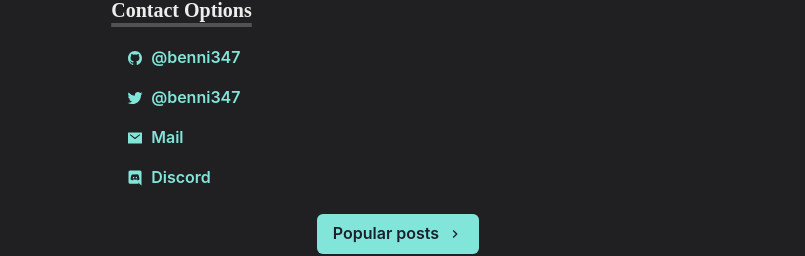
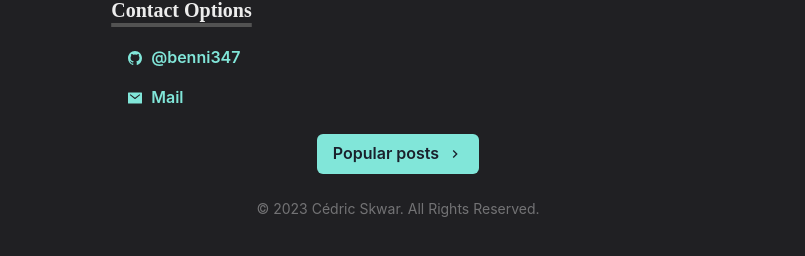
Before and after one commit to benni347/portfolio, a Next.js app: page / in a window 1280 px wide. Shown: the part 640-896 px from the top of the page, without its empty margins (242-1047 px from the left). Built offline with nearby package versions, Linux system fonts and the light colour scheme.

Commit message:
Removed old Contact Links

```diff
--- a/pages/index.js
+++ b/pages/index.js
@@ -134,21 +134,7 @@ const Page = () => {
                         </ListItem>
                         <ListItem>
                             <Link
-                                href="https://twitter.com/benni347"
-                                target="_blank"
-                            >
-                                <Button
-                                    variant="ghost"
-                                    colorScheme="teal"
-                                    leftIcon={<Icon as={IoLogoTwitter} />}
-                                >
-                                    @benni347
-                                </Button>
-                            </Link>
-                        </ListItem>
-                        <ListItem>
-                            <Link
-                                href="mailto:cdrc+portfolio@skwar.me"
+                                href="mailto:cdrc+portfolio@5y5.one"
                                 target="_blank"
                             >
                                 <Button
@@ -157,20 +143,6 @@ const Page = () => {
                                     leftIcon={<Icon as={IoMailSharp} />}
                                 >
                                     Mail
-                                </Button>
-                            </Link>
-                        </ListItem>
-                        <ListItem>
-                            <Link
-                                href="https://discord.gg/eU3MW2J"
-                                target="_blank"
-                            >
-                                <Button
-                                    variant="ghost"
-                                    colorScheme="teal"
-                                    leftIcon={<Icon as={IoLogoDiscord} />}
-                                >
-                                    Discord
                                 </Button>
                             </Link>
                         </ListItem>
```
